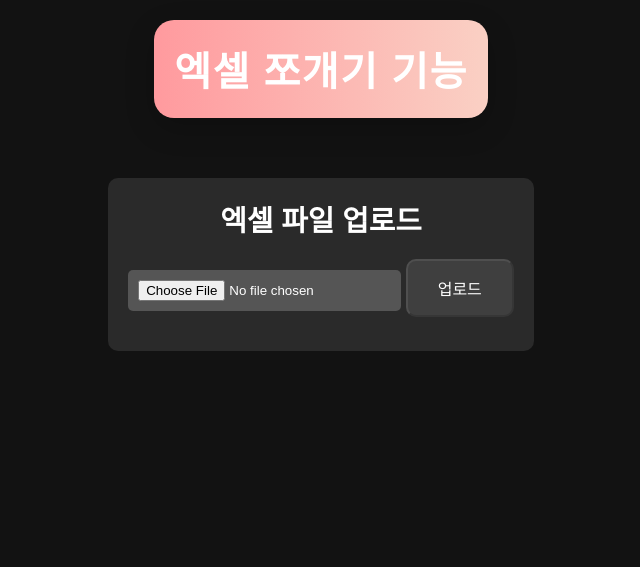
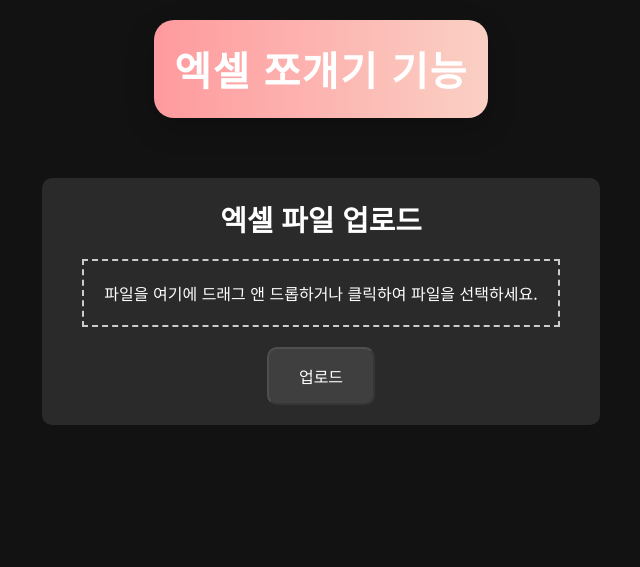
Before and after one commit to junhee1219/work-insight, a Flask app: page /excel_seperator in a window 1280 px wide. Shown: the top 567 px of the page, without its empty margins (319-959 px from the left). Run offline with Flask 3, Linux system fonts and the light colour scheme; some libraries are stand-ins or nearby versions.

Commit message:
화면 완료

```diff
--- a/static/excel_scripts.js
+++ b/static/excel_scripts.js
@@ -8,18 +8,78 @@ const splitButton = document.getElementById('split-button');
 const splittingLoadingSection = document.getElementById('splitting-loading-section');
 const downloadSection = document.getElementById('download-section');
 const downloadLink = document.getElementById('download-link');
+const dropZone = document.getElementById('drop-zone');
+
+const fileInfo = document.getElementById('file-info');
+const fileName = document.getElementById('file-name');
+const fileSize = document.getElementById('file-size');
+const fileDescription = document.getElementById('file-description');
+
 
 // 처음 로드 시 업로드 버튼 비활성화
 uploadButton.disabled = true;
 
+
+dropZone.addEventListener('dragover', (event) => {
+    event.preventDefault();
+    dropZone.classList.add('dragover');
+});
+
+dropZone.addEventListener('dragleave', () => {
+    dropZone.classList.remove('dragover');
+});
+
+dropZone.addEventListener('drop', (event) => {
+    event.preventDefault();
+    const files = event.dataTransfer.files;
+    if(fileValidation(files)){
+        fileInput.files = files;
+        const event = new Event('change', { bubbles: true });
+        fileInput.dispatchEvent(event);  // change 이벤트 호출
+    }
+    dropZone.classList.remove('dragover');
+});
+
+// 클릭으로 파일 선택하기
+dropZone.addEventListener('click', () => {
+    fileInput.click();
+});
+
 // 파일 선택 시 업로드 버튼 활성화
 fileInput.addEventListener('change', function() {
-    if (fileInput.files.length > 0) {
+    const files = fileInput.files;
+    if(fileValidation(files)){
         uploadButton.disabled = false;
-    } else {
+        displayFileInfo(files[0]);
+    } else{
         uploadButton.disabled = true;
     }
 });
+
+function fileValidation(files){
+    if (files.length === 0) {
+        return false;
+    }
+    if (files.length !== 1) {
+        alert("하나의 파일만 업로드 할 수 있습니다.");
+        return false;
+    }
+    if(!files[0].name.endsWith(".xlsx") && !files[0].name.endsWith(".xls") ){
+        alert("엑셀파일(xlsx, xls 확장자)만 업로드 할 수 있습니다.");
+        return false;
+    }
+    return true
+}
+
+// 파일 정보 표시 함수
+function displayFileInfo(file) {
+    fileDescription.style.display = 'none';
+    const sizeInMB = (file.size / (1024 * 1024)).toFixed(2); // 파일 크기를 MB로 변환
+    fileName.textContent = `파일명: ${file.name}`;
+    fileSize.textContent = `파일 크기: ${sizeInMB} MB`;
+    fileInfo.style.display = 'flex';
+}
+
 
 // 파일 업로드 폼 제출 시 동작
 document.getElementById('excel-upload-form').addEventListener('submit', function(e) {
@@ -31,6 +91,7 @@ document.getElementById('excel-upload-form').addEventListener('submit', function
 
     const fileInput = document.getElementById('excel-file');
     const file = fileInput.files[0];  // 파일 참조
+    try {
 
         if (!file) {
             alert('파일을 선택해주세요.');
@@ -48,6 +109,8 @@ document.getElementById('excel-upload-form').addEventListener('submit', function
 
             // 시트 이름 가져오기
             const sheetNames = workbook.SheetNames;
+            console.log(sheetNames);
+            clearPreviousSettings();
 
             // 각 시트의 데이터가 있는 컬럼(A, B, C...) 추출
             sheetNames.forEach(sheetName => {
@@ -63,6 +126,7 @@ document.getElementById('excel-upload-form').addEventListener('submit', function
 
                 // 동적으로 시트별 폼 추가
                 addSheetSetting(sheetName, columns);
+                console.log(sheetName, columns);
             });
 
             // 시트 설정 섹션 표시
@@ -79,20 +143,20 @@ document.getElementById('excel-upload-form').addEventListener('submit', function
 
         // 파일 읽기 시작
         reader.readAsArrayBuffer(file);
+    } catch(error){
+        alert("손상된 파일입니다.");
+    }
 });
 
 
 // 쪼개기 버튼 클릭 시
 splitButton.addEventListener('click', function() {
-    // 시트별 설정 데이터 수집 및 서버로 전송
-    const sheetSettings = [];
-    const sheetNames = ['Sheet1', 'Sheet2', 'Sheet3']; // 서버에서 받은 시트 목록
+    const form = document.getElementById('split-settings-form');
+    const formData = new FormData(form);
 
-    sheetNames.forEach((sheetName, index) => {
-        const criteria = document.getElementById(`criteria-${index}`).value;
-        const startRow = document.getElementById(`start-row-${index}`).value;
-        sheetSettings.push({ sheetName, criteria, startRow });
-    });
+    const sheetSettings = getFormData();
+
+    console.log(sheetSettings);
 
     // 로딩 애니메이션 (쪼개기 작업 중) 표시
     sheetListSection.classList.add('hidden');
@@ -107,7 +171,7 @@ splitButton.addEventListener('click', function() {
         // 다운로드 링크 표시
         downloadSection.classList.remove('hidden');
         downloadLink.href = '/path/to/splitted-file.zip'; // 실제 파일 경로로 대체
-    }, 5000);  // 서버에서 처리하는 시간을 시뮬레이션 (5초)
+    }, 1000);  // 서버에서 처리하는 시간을 시뮬레이션 (5초)
 });
 
 function addSheetSetting(sheetName, columns) {
@@ -117,18 +181,18 @@ function addSheetSetting(sheetName, columns) {
         <div class="sheet-header">
             <h3>${sheetName}</h3>
             <label class="toggle-label">
-                <input type="checkbox" id="toggle-${sheetName}" checked>
+                <span class="toggle-description">쪼개기</span> <!-- 토글 버튼 옆에 설명 추가 -->
+                <input type="checkbox" id="toggle-${sheetName}" name = "toggle-${sheetName}" checked>
                 <span class="slider"></span>
-                <span class="toggle-description">쪼개기</span> <!-- 토글 버튼 옆에 설명 추가 -->
             </label>
         </div>
         <div id="setting-${sheetName}">
             <label for="criteria-${sheetName}">기준 컬럼:</label>
-            <select id="criteria-${sheetName}">
+            <select id="criteria-${sheetName}" name = "select-${sheetName}">
                 ${columns.map(col => `<option value="${col}">${col}</option>`).join('')}
             </select>
             <label for="start-row-${sheetName}">시작 행:</label>
-            <input type="number" id="start-row-${sheetName}" value="1" min="1">
+            <input type="number" id="start-row-${sheetName}" name = "start-${sheetName}" value="1" min="1">
         </div>
     `;
 
@@ -150,3 +214,39 @@ function addSheetSetting(sheetName, columns) {
         }
     });
 }
+
+
+function clearPreviousSettings() {
+    // 기존 설정을 모두 제거
+    const settingsForm = document.getElementById('split-settings-form');
+    while (settingsForm.firstChild) {
+        settingsForm.removeChild(settingsForm.firstChild);
+    }
+}
+
+function getFormData() {
+    const form = document.getElementById('split-settings-form');
+    const formData = new FormData(form);
+
+    const sheetSettings = [];  // 최종적으로 서버에 보낼 리스트
+
+    // 모든 시트 설정 폼 데이터를 가져오기
+    document.querySelectorAll('.sheet-setting').forEach(div => {
+        const sheetName = div.querySelector('h3').innerText;  // 시트 이름
+        const splitToggle = formData.get(`toggle-${sheetName}`) ? true : false;  // 쪼개기 여부 (체크박스)
+        const criteriaColumn = formData.get(`select-${sheetName}`);  // 기준 컬럼
+        const startRow = formData.get(`start-${sheetName}`);  // 시작 행
+
+        // 시트별 객체를 생성하여 배열에 추가
+        const sheetSetting = {
+            sheetName: sheetName,
+            startRow: parseInt(startRow, 10),  // 숫자로 변환
+            criteriaColumn: criteriaColumn,
+            split: splitToggle
+        };
+
+        sheetSettings.push(sheetSetting);
+    });
+
+    return sheetSettings;
+}
--- a/static/excel_seperator_styles.css
+++ b/static/excel_seperator_styles.css
@@ -266,7 +266,7 @@ footer {
     cursor: pointer;
     outline: none;
     transition: background-color 0.2s ease;
-    margin-right: 10px; /* 토글 버튼과 설명 간의 간격 */
+    margin-left: 10px; /* 토글 버튼과 설명 간의 간격 */
 }
 
 .toggle-label input[type="checkbox"]:checked {
@@ -292,7 +292,7 @@ footer {
 .toggle-description {
     font-size: 1rem;
     color: white;
-    margin-left: 10px;
+    margin-right: 10px;
 }
 
 /* 시트별 설정 영역 구분 */
@@ -331,3 +331,9 @@ footer {
     margin-right: 10px;
     width: 100px;
 }
+
+.dragover {
+    border: 2px dashed #007bff;
+    background-color: #f0f8ff;
+    margin-bottom: 10px;
+}
--- a/templates/excel_seperator.html
+++ b/templates/excel_seperator.html
@@ -19,7 +19,17 @@
         <section class="upload-section">
             <h2>엑셀 파일 업로드</h2>
             <form id="excel-upload-form" enctype="multipart/form-data">
-                <input type="file" id="excel-file" name="excel-file" accept=".xls,.xlsx" required>
+                <div id="drop-zone" style="border: 2px dashed #ccc; padding: 20px; margin: 20px; text-align: center;">
+                    <p id="file-description">파일을 여기에 드래그 앤 드롭하거나 클릭하여 파일을 선택하세요.</p>
+                    <input type="file" id="excel-file" name="excel-file" accept=".xls,.xlsx" style="display: none;" required>
+                    <div id="file-info" style="display: none;">
+                        <img id="file-icon" src="{{ url_for('static', filename='file_icon.png') }}" style="width: 30px; height: 30px; margin-right:10px"alt="파일 아이콘">
+                        <p>
+                            <span id="file-name">파일명: </span>
+                            <span id="file-size">파일 크기: </span>
+                        </p>
+                    </div>
+                </div>
                 <button type="submit" class="action-button" disabled>업로드</button>
             </form>
         </section>
```
Also changed, not shown: static/file_icon.png (added). Lines whose indentation alone changed are shown as unchanged.
